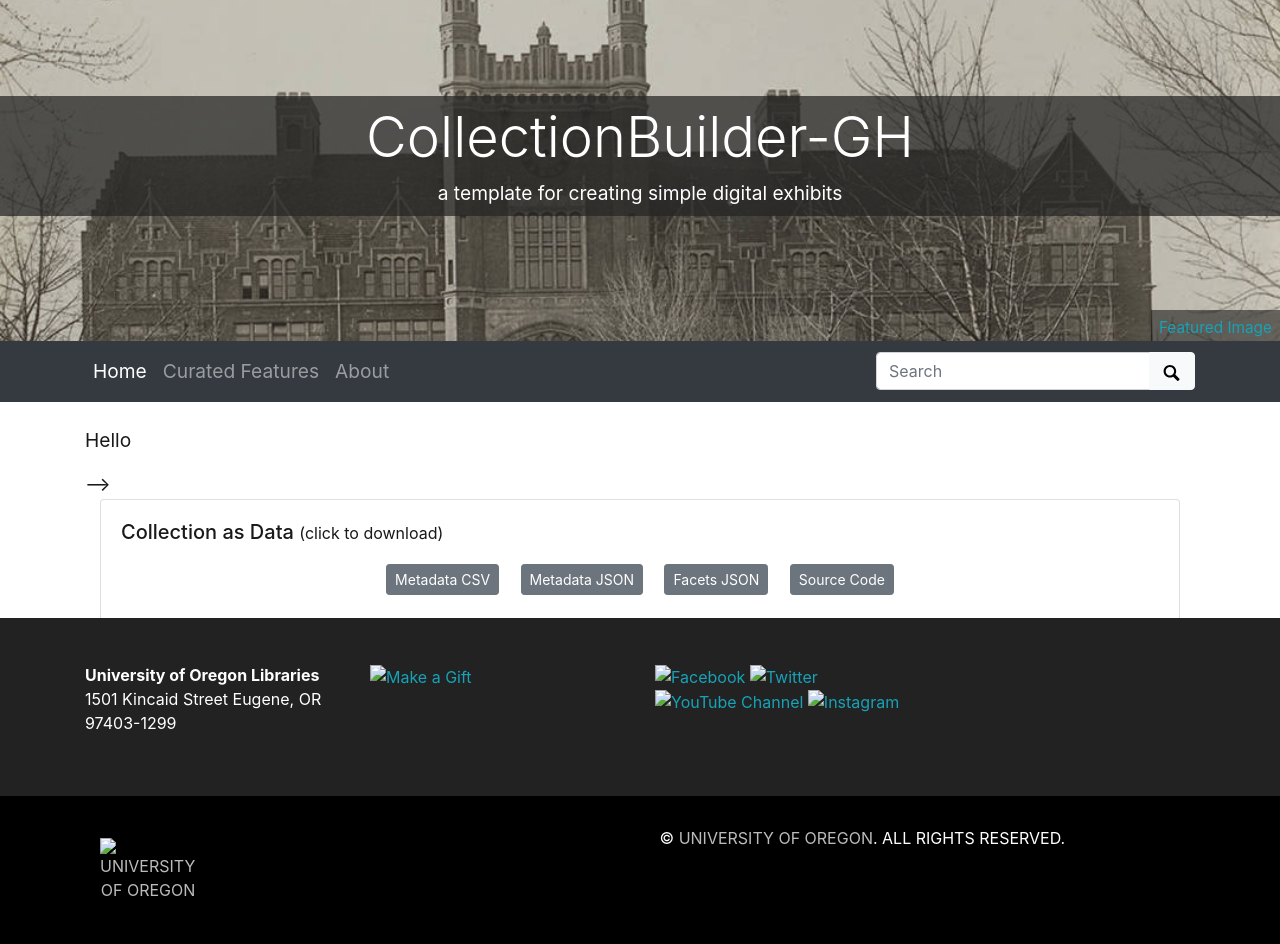
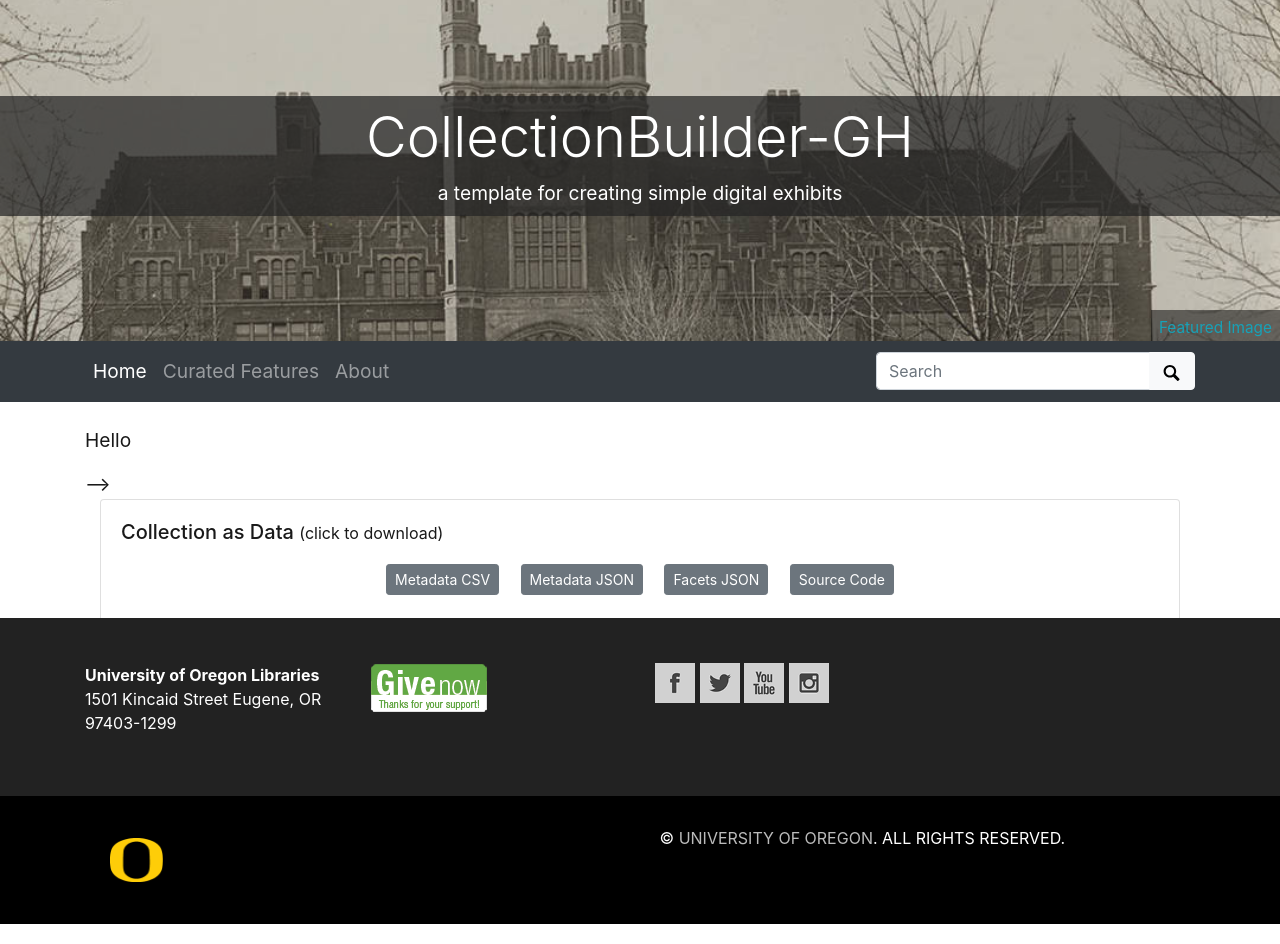
Before and after one commit to muradmikayilzadeh/tomorrows-scientists, a Jekyll site: the page built from index.md, in a window 1280 px wide. Built offline with Jekyll 4.4.1, drawn with Linux system fonts in a browser that asks for light colours.

Commit message:
Update footer.html

```diff
--- a/_includes/footer.html
+++ b/_includes/footer.html
@@ -67,21 +67,21 @@
           <div class="col-md-push-3 col-md-3">
             <a href="https://securelb.imodules.com/s/1540/foundation/2col.aspx?sid=1540&amp;gid=1&amp;pgid=408&amp;cid=1095">
 
-              <img alt="Make a Gift" src="{{ '/assets/givenow-sm-a9173dd0e87a62f7f47422451098ec50fa931a041fc010a5e6c0734097344ed0.png' | relative_url }}" />
+              <img alt="Make a Gift" src="{{ '/assets/img/givenow-sm-a9173dd0e87a62f7f47422451098ec50fa931a041fc010a5e6c0734097344ed0.png' | relative_url }}" />
             </a>
           </div>
           <div class="col-md-3 col-md-push-3 social-icons">
             <a href="http://www.facebook.com/uolibraries">
-              <img alt="Facebook" src="{{ '/assets/icon-facebook-88d3ee20b79b44e199ea8c81ca862e5175e10509b670f20f0b4d4c083b2a1781.png' | relative_url }}" />
+              <img alt="Facebook" src="{{ '/assets/img/icon-facebook-88d3ee20b79b44e199ea8c81ca862e5175e10509b670f20f0b4d4c083b2a1781.png' | relative_url }}" />
             </a>
             <a href="http://twitter.com/uolibraries">
-              <img alt="Twitter" src="{{ '/assets/icon-twitter-a7709b4ef19e2dc5355b47f03f5e0061df403295f5f6f3534c50e247b8a0f802.png' | relative_url }}" />
+              <img alt="Twitter" src="{{ '/assets/img/icon-twitter-a7709b4ef19e2dc5355b47f03f5e0061df403295f5f6f3534c50e247b8a0f802.png' | relative_url }}" />
             </a>
             <a href="https://www.youtube.com/c/uolibrarieseugene">
-              <img alt="YouTube Channel" src="{{ '/assets/icon-youtube-c500b3f1dfde6e8a78c28b4ddec4b7a40d2cf1fcb10b0f1dc2bfed803f78081f.png' | relative_url }}" />
+              <img alt="YouTube Channel" src="{{ '/assets/img/icon-youtube-c500b3f1dfde6e8a78c28b4ddec4b7a40d2cf1fcb10b0f1dc2bfed803f78081f.png' | relative_url }}" />
             </a>
             <a href="https://www.instagram.com/uolibraries/">
-              <img alt="Instagram" src="{{ '/assets/icon-instagram-e4d4314c6af3d11cba150c96185d8625830b6ba43401547ff7e3a9b3030866df.png' | relative_url }}" />
+              <img alt="Instagram" src="{{ '/assets/img/icon-instagram-e4d4314c6af3d11cba150c96185d8625830b6ba43401547ff7e3a9b3030866df.png' | relative_url }}" />
             </a>
           </div>
         </div>
@@ -102,7 +102,7 @@
         </div>
         <div class="col-md-1 uofooter-logo-container">
           <a href="http://uoregon.edu/">
-            <img alt="University of Oregon" width="53" height="44" src="{{ '/assets/footer-logo-272be8124160d41e34bf73970389fa67cf9f658b23fede90aa6aec087176bde2.png' | relative_url}}" />
+            <img alt="University of Oregon" width="53" height="44" src="{{ '/assets/img/footer-logo-272be8124160d41e34bf73970389fa67cf9f658b23fede90aa6aec087176bde2.png' | relative_url}}" />
           </a>
         </div>
       </div>
```
